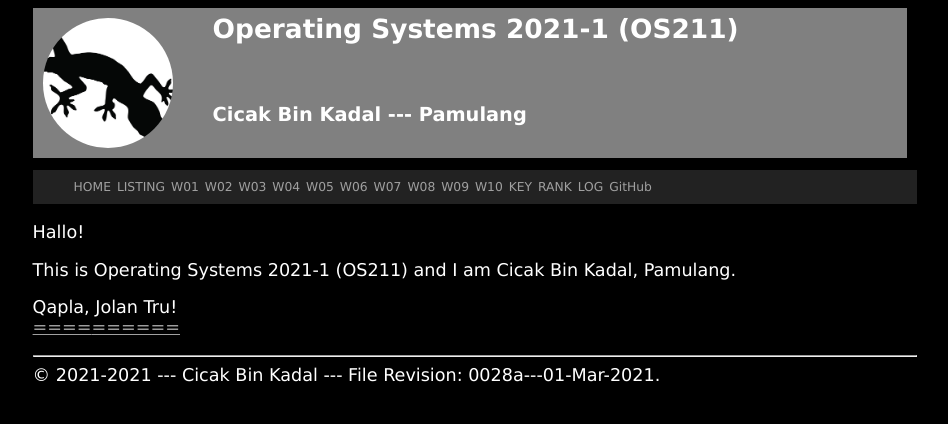
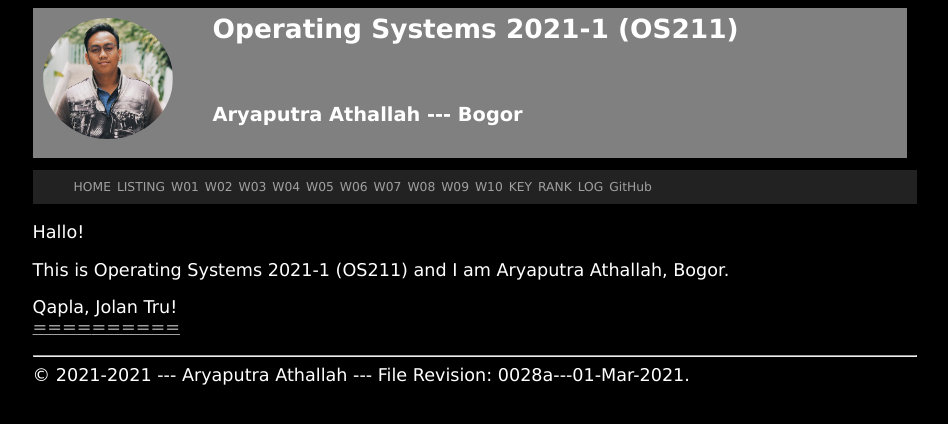
Before and after one commit to aryaputr213/testing-os, a Jekyll site: the page built from index.md, in a window 1280 px wide. Shown: the top 424 px of the page, without its empty margins (165-1113 px from the left). Built offline with Jekyll 4.4.1, drawn with Linux system fonts in a browser that asks for light colours.

```diff
--- a/_config.yml
+++ b/_config.yml
@@ -7,15 +7,15 @@ description: >-
 # baseurl: "" # e.g. /blog
 # url: ""     # e.g. http://example.com
 google_analytics: "UA-89852122-6"
-author:           "Cicak Bin Kadal"
-address:          "Pamulang"
+author:           "Aryaputra Athallah"
+address:          "Bogor"
 sitemap:          "true"
 plugins:
   - jekyll-sitemap
   - jekyll-seo-tag
 urlweb:           "https://cbkadal.github.io/os211/"
 urlcontact:       "TBS"
-urlgithub:        "https://github.com/cbkadal/os211/"
-urlghpage:        "https://cbkadal.github.io/os211/"
+urlgithub:        "https://github.com/aryaputr213/os211"
+urlghpage:        "https://aryaputr213.github.io/os211/"
 keywords:         "jekyll, testing"
 github:           [metadata]
--- a/_layouts/layout.html
+++ b/_layouts/layout.html
@@ -11,7 +11,7 @@
   <header>
   <div class="row">
     <div class="column left">
-      <img src="{{ site.baseurl }}/assets/images/cbk.jpg" alt="Cicak Bin Kadal" style="width:130px; border-radius:50%">
+      <img src="{{ site.baseurl }}/assets/images/Arya.png" alt="Cicak Bin Kadal" style="width:130px; border-radius:50%">
     </div>
     <div class="column right1">
       {% if page.title %}{{ page.title | escape }}
```
Also changed, not shown: assets/images/Arya.png (added), assets/images/cbk.jpg (deleted).
